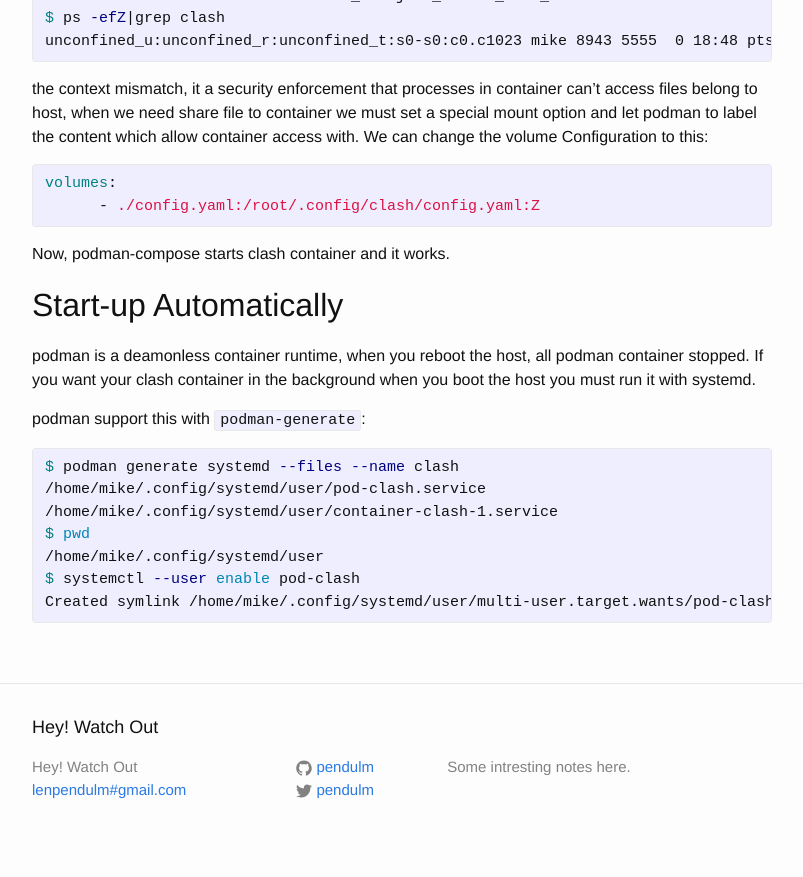
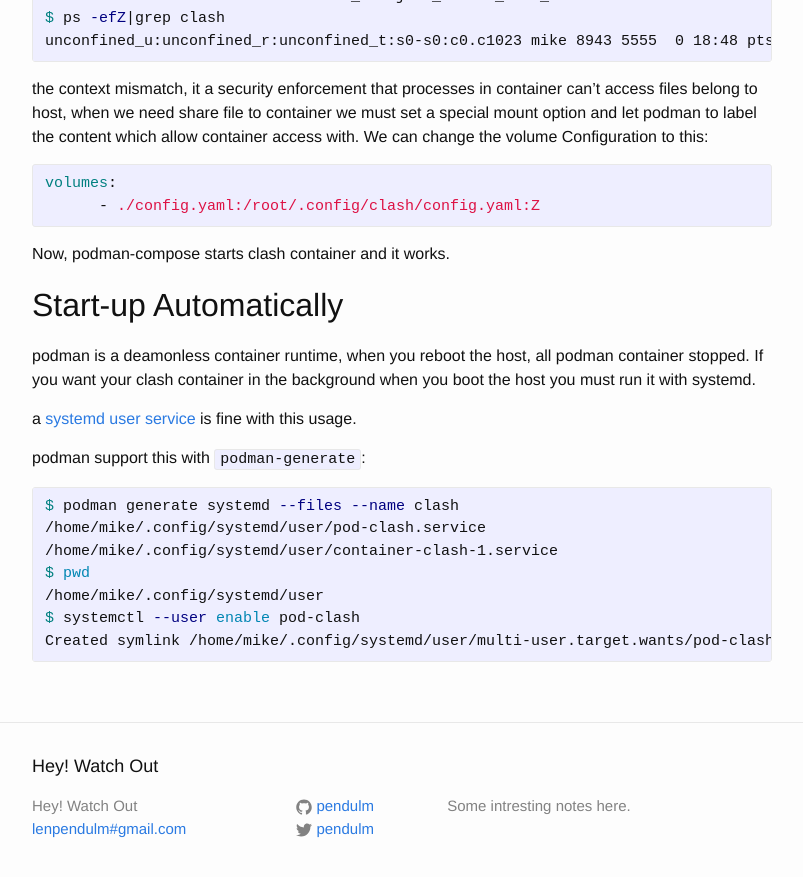
Before and after one commit to pendulm/pendulm.github.io, a Jekyll site: the page built from _posts/2019-11-16-podman-clash.markdown, in a window 1280 px wide and 900 px high, scrolled down 1209 px. Shown: the top 877 px of the window, without its empty margins (238-1041 px from the left). Built offline with Jekyll 4.4.1, drawn with Linux system fonts in a browser that asks for light colours.

Commit message:
mention systemd-user

```diff
--- a/_posts/2019-11-16-podman-clash.markdown
+++ b/_posts/2019-11-16-podman-clash.markdown
@@ -55,6 +55,8 @@ Now, podman-compose starts clash container and it works.
 ## Start-up Automatically
 podman is a deamonless container runtime, when you reboot the host, all podman container stopped. If you want your clash container in the background when you boot the host you must run it with systemd.
 
+a [systemd user service][systemd-user] is fine with this usage.
+
 podman support this with `podman-generate`:
 {% highlight sh %}
 $ podman generate systemd --files --name clash
@@ -72,3 +74,4 @@ Created symlink /home/mike/.config/systemd/user/multi-user.target.wants/pod-clas
 [podman]: https://podman.io/
 [clash-example]: https://github.com/Dreamacro/clash/wiki/Run-clash-in-docker
 [podman-compose]: https://github.com/containers/podman-compose
+[systemd-user]: https://www.brendanlong.com/systemd-user-services-are-amazing.html
```
